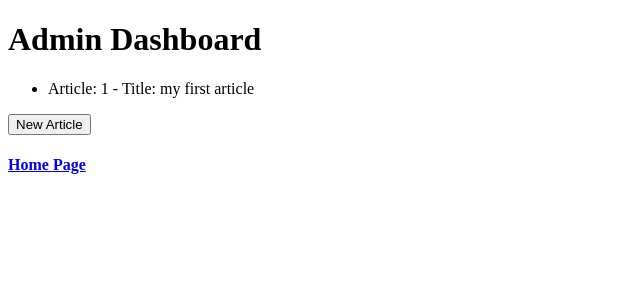
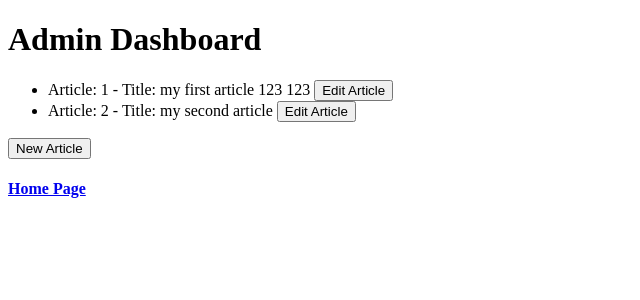
Before and after one commit to chfrchko5/personal-blog, a Flask app: page /admin in a window 1280 px wide. Shown: the top 300 px of the page, without its empty margins (0-640 px from the left). Run offline with Flask 3, Linux system fonts and the light colour scheme.

Commit message:
more fixes and organizing

```diff
--- a/blog/articles.json
+++ b/blog/articles.json
@@ -1,8 +1,16 @@
 [
     {
         "id": 1,
-        "title": "my first article",
+        "title": "my first article 123 123 ",
         "date": "03-23-2026",
-        "content": "sample"
+        "content": "sample12 3123 12",
+        "date_edited": "03-23-2026"
+    },
+    {
+        "id": 2,
+        "title": "my second article",
+        "date": "03-23-2026",
+        "content": "edited content wasup",
+        "date_edited": "03-23-2026"
     }
 ]
--- a/main.py
+++ b/main.py
@@ -27,6 +27,8 @@ def guest_page():
         f.close()
     return render_template(guest_file, articles = articles)
 
+# an endpoint with <id> variable that takes the id of the article pressed on the site
+# opens up a new page with only that specific article
 @app.route("/article/<id>")
 def article(id):
     articles = []
@@ -52,37 +54,56 @@ def admin_page():
 
 # a page thats accessible from the admin page
 # used to add a new article into the articles.json file
-@app.route("/admin/new")
+@app.route("/admin/new", methods=["GET", "POST"])
 def new_article():
-    return render_template("admin_things/admin_new.html")
-
-@app.route("/admin/new", methods=["POST"])
-def create_new_article():
-    title = request.form["title"]
-    content = request.form["content"]
-
     with open(articles_json, 'r') as f:
         articles = json.load(f)
 
-    if articles:
-        next_id = max(id["id"] for id in articles) + 1
-    else:
-        next_id = 1
+    if request.method == "POST":
+        if articles:
+            next_id = max(id["id"] for id in articles) + 1
+        else:
+            next_id = 1
 
-    article = {
-        "id": next_id,
-        "title": title,
-        "date": str(datetime.datetime.now().strftime("%m-%d-%Y")),
-        "content": content
-    }
+        article = {
+            "id": next_id,
+            "title": request.form["title"],
+            "date": str(datetime.datetime.now().strftime("%m-%d-%Y")),
+            "content": request.form["content"]
+        }
 
-    articles.append(article)
+        articles.append(article)
 
-    with open(articles_json, 'w') as f:
-        json.dump(articles, f, indent=4)
+        with open(articles_json, 'w') as f:
+            json.dump(articles, f, indent=4)
 
-    return {"message": "Article saved"}
+        return {"message": "Article saved"}
 
+    return render_template("admin_things/admin_new.html")
+
+@app.route("/admin/edit/<int:id>", methods=["GET", "POST"])
+def edit_article(id):
+    with open(articles_json, 'r') as f:
+        articles = json.load(f)
+
+    for article in articles:
+        if article['id'] == id:
+            if request.method == "POST":
+                article['title'] = request.form["new_title"]
+                article['content'] = request.form["new_content"]
+                article['date_edited'] = datetime.datetime.now().strftime("%m-%d-%Y")
+
+                with open(articles_json, 'w') as f:
+                    json.dump(articles, f, indent=4)
+
+                return {"message": "Article edited"}
+
+            return render_template(
+                "admin_things/admin_edit.html",
+                one_article=article
+            )
+
+    return "Article not found", 404
 
 if __name__ == "__main__":
     app.run(debug=True)
--- a/templates/admin.html
+++ b/templates/admin.html
@@ -12,6 +12,10 @@
             <li>
                 Article: {{ article.id }} -
                 Title: {{ article.title }}
+
+                <a href="{{ url_for('edit_article', id=article.id) }}" target="_self" rel="noopener noreferrer">
+                    <button type="button">Edit Article</button>
+                </a>
             </li>
         {% endfor %}
     </ul>
```
Also changed, not shown: templates/admin_things/admin_edit.html (added, +20 -0 lines).
